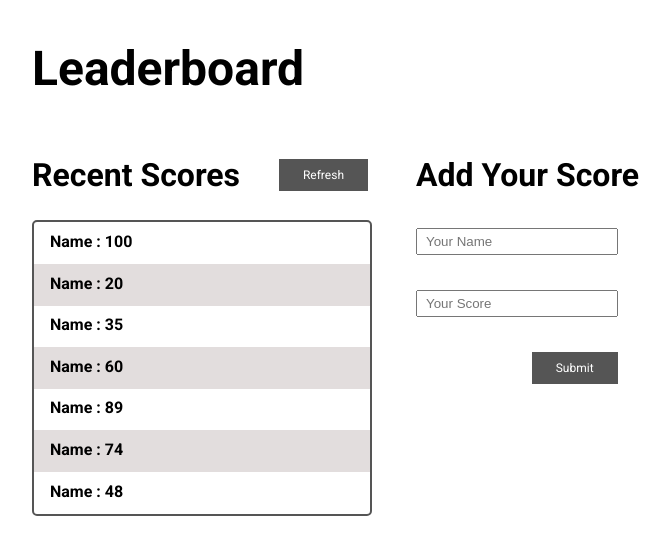
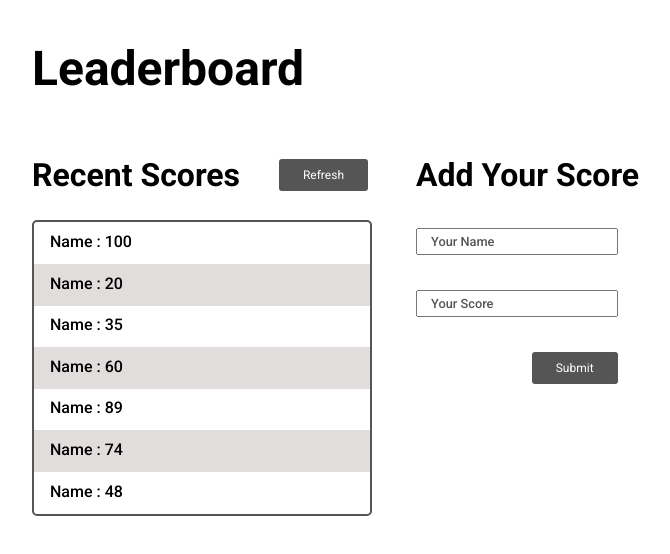
Before and after one commit to tacettinkustu/leaderboard, a website built with webpack: page src/index.html in a window 1280 px wide. Shown: the whole page, without its empty margins (248-918 px from the left). Built offline with nearby package versions, Linux system fonts and the light colour scheme.

Commit message:
Change input placeholder styling

```diff
--- a/src/style.css
+++ b/src/style.css
@@ -46,6 +46,7 @@ main {
   text-align: center;
   font-size: 0.75rem;
   cursor: pointer;
+  border-radius: 3px;
 }
 
 .score-list {
@@ -61,7 +62,7 @@ main {
   height: 2rem;
   padding: 0 1rem;
   padding-top: 0.6rem;
-  font-weight: 600;
+  font-weight: 500;
 }
 
 .item:nth-of-type(even) {
@@ -84,6 +85,14 @@ input {
   padding: 0.25rem 0.5rem;
 }
 
+input::placeholder {
+  font-family: 'Roboto', sans-serif;
+  font-weight: 500;
+  font-size: 0.8rem;
+  color: #555;
+  padding: 5px;
+}
+
 #submit-btn {
   font-family: 'Roboto', sans-serif;
   align-self: flex-end;
@@ -95,4 +104,5 @@ input {
   text-align: center;
   font-size: 0.75rem;
   cursor: pointer;
+  border-radius: 3px;
 }
```
